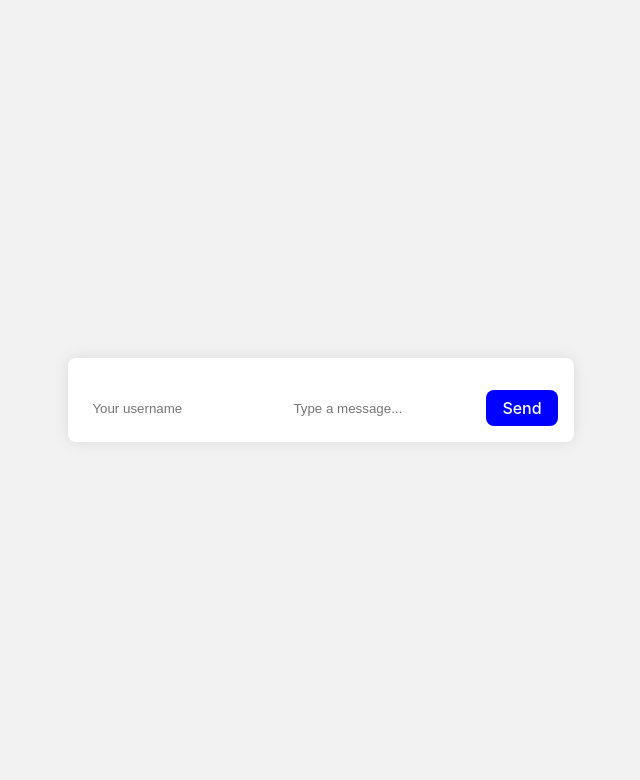
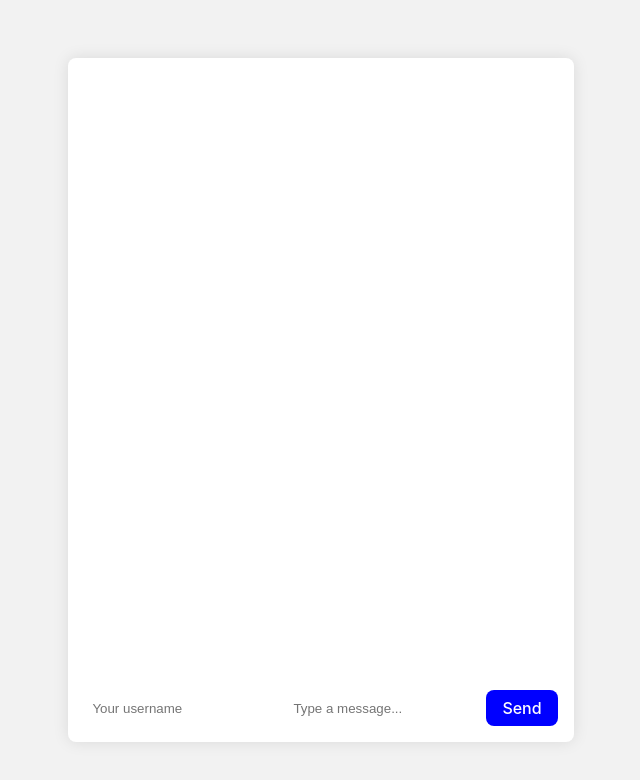
Before and after one commit to DanielZ321/HackTheHill2023, a React (Vite) app in the folder 256chat/: page / in a window 1280 px wide. Shown: the top 780 px of the page, without its empty margins (319-959 px from the left). Built offline with nearby package versions, Linux system fonts and the light colour scheme.

Commit message:
resized boxes

```diff
--- a/256chat/src/App.css
+++ b/256chat/src/App.css
@@ -14,6 +14,8 @@
 }
 
 .messages {
+  height: 600px; /* Change the value to your desired fixed height */
+  overflow: auto;
   margin-bottom: 1rem;
 }
 
```
Also changed, not shown: 1 other file (tests, documents, lock files or other folders).
